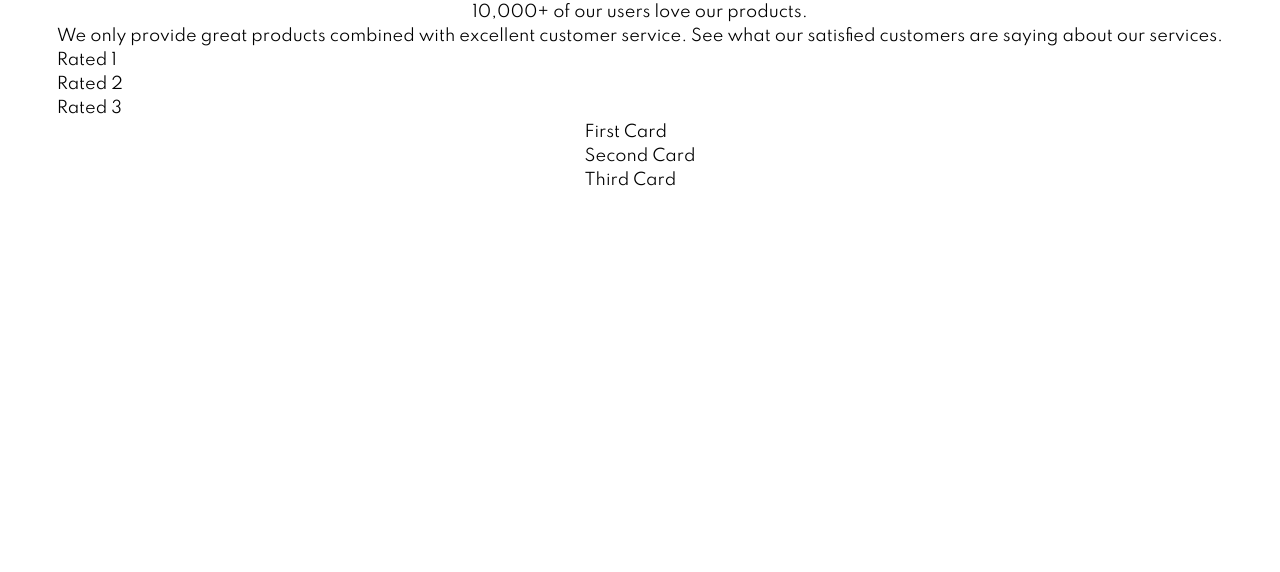
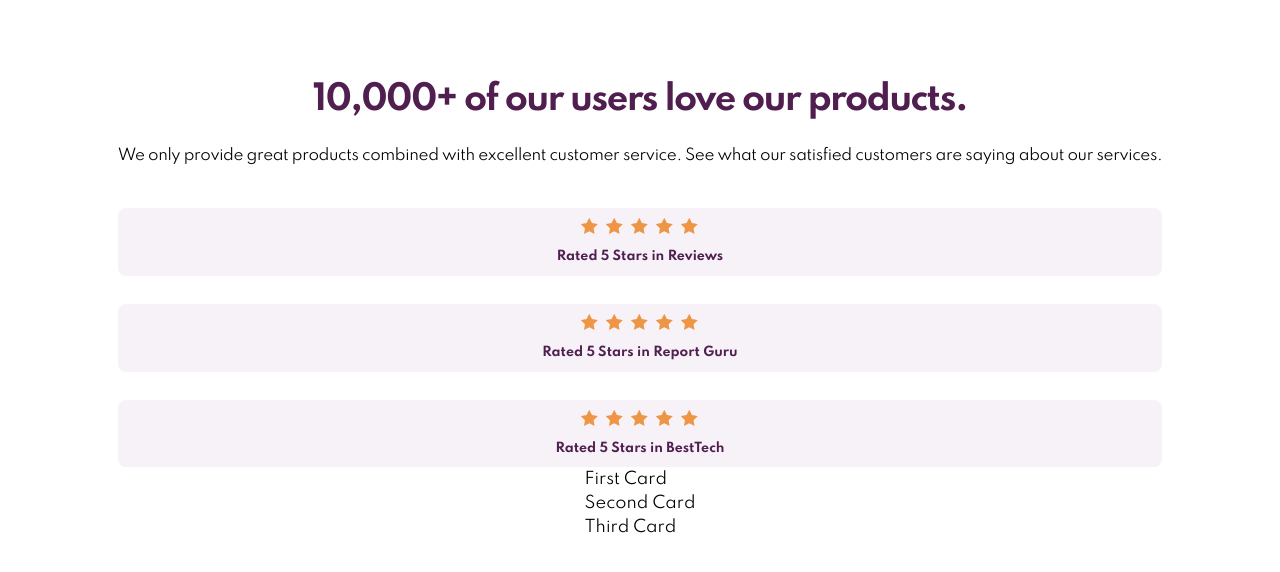
Before and after one commit to OTF31/social-proof-section, a React (Create React App) app: page / in a window 1280 px wide. Shown: the top 572 px of the page. Built offline with nearby package versions, Linux system fonts and the light colour scheme; the HTML template or start-up script is replaced by a standard one.

Commit message:
Add rated components

```diff
--- a/src/App.jsx
+++ b/src/App.jsx
@@ -1,26 +1,28 @@
-import { ReactComponent as Icon } from "./assets/illustration-woman-online-mobile.svg";
+import RatedComponent from "./components/rated-component";
 
 const App = () => {
   return (
     <>
       <div
         role="application"
-        className="min-h-screen flex flex-col items-center font-[Spartan]"
+        className="min-h-screen flex flex-col items-center font-[Spartan] py-[85px] px-[25px]"
       >
-        <div className="flex flex-col">
+        <div className="flex flex-col items-center">
           <div className="text-center">
-            <h1>10,000+ of our users love our products.</h1>
-            <p>
+            <h1 className="text-[2.1rem] tracking-tighter font-bold leading-[30px] text-[#501F50]">
+              10,000+ of our users love our products.
+            </h1>
+            <p className="text-[15px] mt-7 leading-[25px] tracking-tight">
               We only provide great products combined with excellent customer
               service. See what our satisfied customers are saying about our
               services.
             </p>
           </div>
 
-          <div>
-            <div>Rated 1</div>
-            <div>Rated 2</div>
-            <div>Rated 3</div>
+          <div className="flex flex-col gap-7 w-full mt-10">
+            <RatedComponent title="Reviews" />
+            <RatedComponent title="Report Guru" />
+            <RatedComponent title="BestTech" />
           </div>
         </div>
 
--- /dev/null
+++ b/src/components/rated-component.jsx
@@ -0,0 +1,22 @@
+import { ReactComponent as StarIcon } from "../assets/icon-star.svg";
+
+const RatedComponent = (props) => {
+  return (
+    <>
+      <div className="bg-[#F7F2F7] p-[10px] rounded-lg font-bold flex flex-col gap-[13px]">
+        <div className="flex gap-2 justify-center">
+          <StarIcon />
+          <StarIcon />
+          <StarIcon />
+          <StarIcon />
+          <StarIcon />
+        </div>
+        <p className="text-center text-[12.5px] text-[#501F50]">
+          Rated 5 Stars in {props.title}
+        </p>
+      </div>
+    </>
+  );
+};
+
+export default RatedComponent;
```
